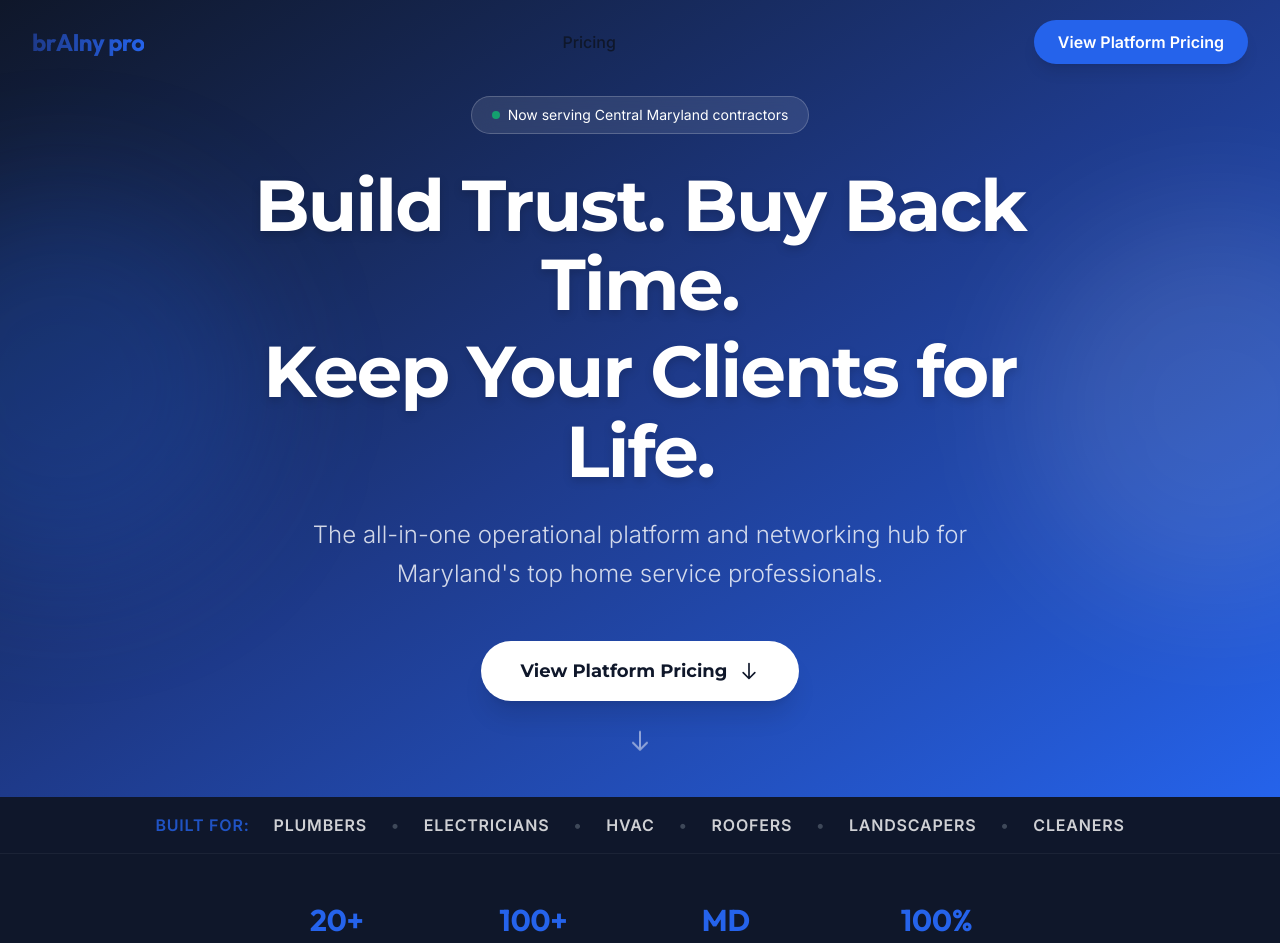
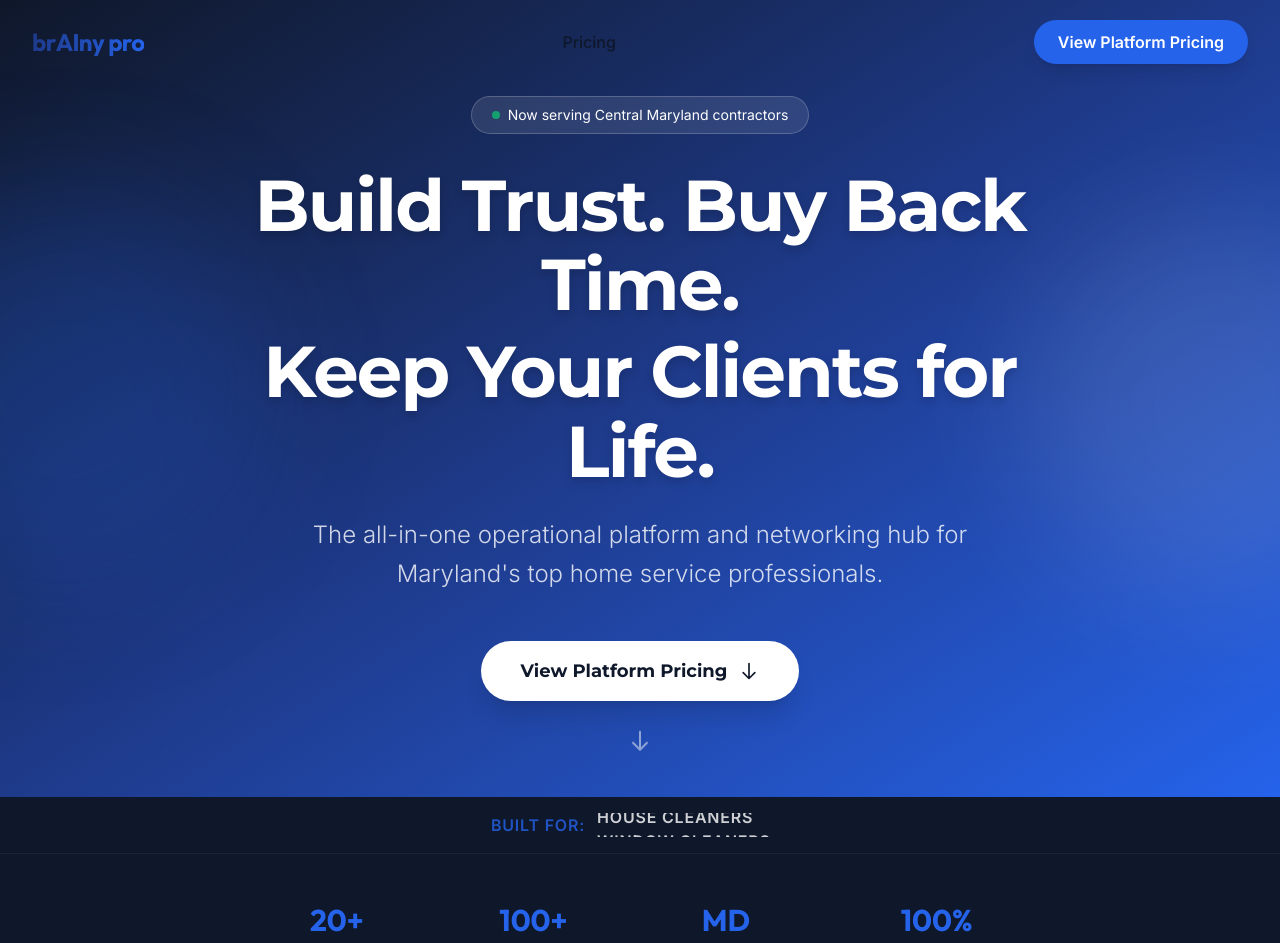
Before and after one commit to brainyprolocal/brainy-pro-local, a Next.js app: page / in a window 1280 px wide. Shown: the top 943 px of the page. Built offline with nearby package versions, Linux system fonts and the light colour scheme.

Commit message:
Update trades bar to a vertical slot machine ticker

```diff
--- a/src/app/globals.css
+++ b/src/app/globals.css
@@ -16,6 +16,7 @@
   --animate-shimmer: shimmer 2s infinite linear;
   --animate-pulse-glow: pulse-glow 2s cubic-bezier(0.4, 0, 0.6, 1) infinite;
   --animate-float: float 3s ease-in-out infinite;
+  --animate-vertical-marquee: verticalMarquee 15s linear infinite;
 }
 
 @keyframes fadeIn {
@@ -46,6 +47,11 @@
 @keyframes float {
   0%, 100% { transform: translateY(0); }
   50% { transform: translateY(-10px); }
+}
+
+@keyframes verticalMarquee {
+  0% { transform: translateY(0); }
+  100% { transform: translateY(-50%); }
 }
 
 html {
--- a/src/app/page.tsx
+++ b/src/app/page.tsx
@@ -107,22 +107,41 @@ export default function HomePage() {
       </section>
 
       {/* ═══════════════════════════════════════════
-       *  1.5. TRADES BAR
+       *  1.5. TRADES BAR (Vertical Ticker)
        * ═══════════════════════════════════════════ */}
-      <section className="bg-slate-900 text-clean-white py-4 px-4 border-b border-white/5">
-        <div className="max-w-6xl mx-auto flex flex-wrap items-center justify-center gap-x-6 gap-y-2 font-inter text-sm md:text-base font-semibold tracking-wider uppercase opacity-80">
-          <span className="text-action-accent">Built for:</span>
-          <span>Plumbers</span>
-          <span className="text-gray-600 hidden sm:inline">•</span>
-          <span>Electricians</span>
-          <span className="text-gray-600 hidden sm:inline">•</span>
-          <span>HVAC</span>
-          <span className="text-gray-600 hidden sm:inline">•</span>
-          <span>Roofers</span>
-          <span className="text-gray-600 hidden sm:inline">•</span>
-          <span>Landscapers</span>
-          <span className="text-gray-600 hidden sm:inline">•</span>
-          <span>Cleaners</span>
+      <section className="bg-slate-900 text-clean-white py-4 px-4 border-b border-white/5 flex justify-center items-center">
+        <div className="flex items-center gap-3 font-inter text-sm md:text-base font-semibold tracking-wider uppercase opacity-80">
+          <span className="text-action-accent whitespace-nowrap">Built for:</span>
+          <div className="h-6 overflow-hidden relative w-48 text-left">
+            <div className="flex flex-col animate-vertical-marquee text-white absolute top-0 left-0 w-full">
+              {/* Original List */}
+              <span className="h-6 flex items-center">Plumbers</span>
+              <span className="h-6 flex items-center">Electricians</span>
+              <span className="h-6 flex items-center">HVAC</span>
+              <span className="h-6 flex items-center">Roofers</span>
+              <span className="h-6 flex items-center">Landscapers</span>
+              <span className="h-6 flex items-center">House Cleaners</span>
+              <span className="h-6 flex items-center">Window Cleaners</span>
+              <span className="h-6 flex items-center">Power Washers</span>
+              <span className="h-6 flex items-center">Handymen</span>
+              <span className="h-6 flex items-center">Remodelers</span>
+              <span className="h-6 flex items-center">Painters</span>
+              <span className="h-6 flex items-center">Contractors</span>
+              {/* Duplicated List for seamless infinite loop */}
+              <span className="h-6 flex items-center">Plumbers</span>
+              <span className="h-6 flex items-center">Electricians</span>
+              <span className="h-6 flex items-center">HVAC</span>
+              <span className="h-6 flex items-center">Roofers</span>
+              <span className="h-6 flex items-center">Landscapers</span>
+              <span className="h-6 flex items-center">House Cleaners</span>
+              <span className="h-6 flex items-center">Window Cleaners</span>
+              <span className="h-6 flex items-center">Power Washers</span>
+              <span className="h-6 flex items-center">Handymen</span>
+              <span className="h-6 flex items-center">Remodelers</span>
+              <span className="h-6 flex items-center">Painters</span>
+              <span className="h-6 flex items-center">Contractors</span>
+            </div>
+          </div>
         </div>
       </section>
 
```
